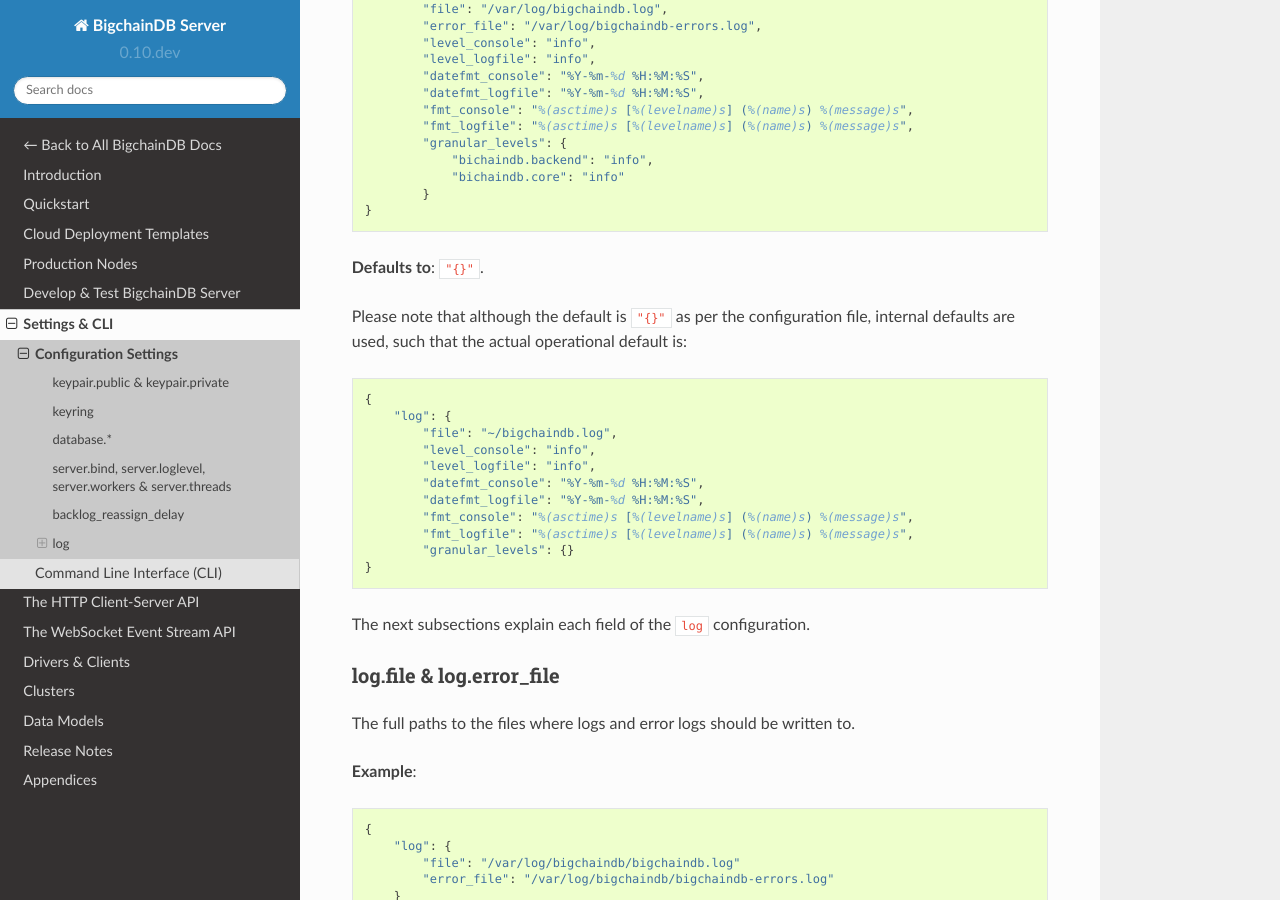
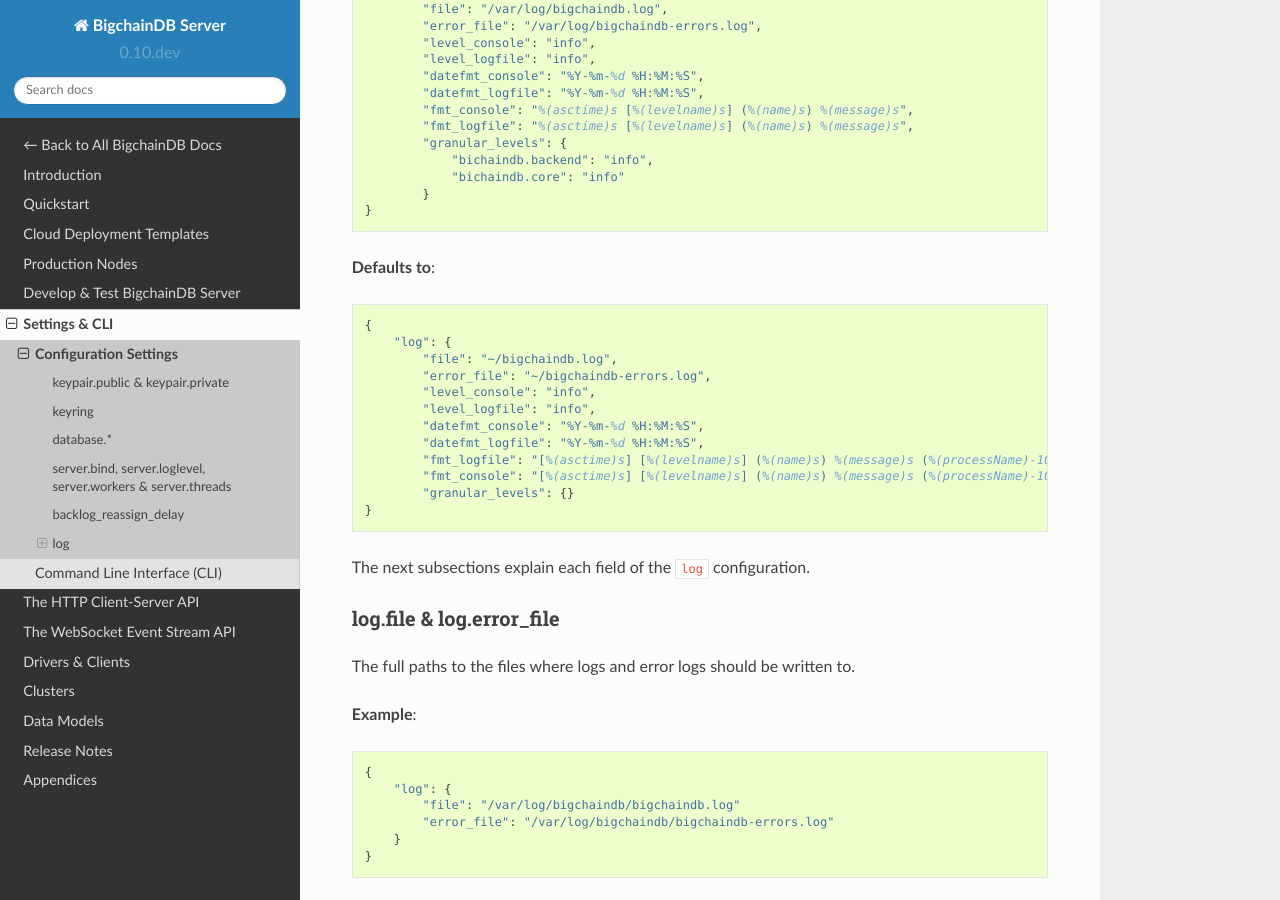
Before and after one commit to bigchaindb/bigchaindb, a Sphinx documentation site: the page built from docs/server/source/server-reference/configuration.md, in a window 1280 px wide and 900 px high, scrolled down 5505 px. Built offline with Sphinx 7.4.7 and the Read the Docs theme 2.0.0, drawn with Linux system fonts in a browser that asks for light colours; pages that are not in the unit, such as notebooks, are missing from menus.

Commit message:
Update docs

````diff
--- a/docs/server/source/server-reference/configuration.md
+++ b/docs/server/source/server-reference/configuration.md
@@ -220,21 +220,19 @@
 }
 ```
 
-**Defaults to**: `"{}"`.
-
-Please note that although the default is `"{}"` as per the configuration file,
-internal defaults are used, such that the actual operational default is:
+**Defaults to**:
 
 ```
 {
     "log": {
         "file": "~/bigchaindb.log",
+        "error_file": "~/bigchaindb-errors.log",
         "level_console": "info",
         "level_logfile": "info",
         "datefmt_console": "%Y-%m-%d %H:%M:%S",
         "datefmt_logfile": "%Y-%m-%d %H:%M:%S",
-        "fmt_console": "%(asctime)s [%(levelname)s] (%(name)s) %(message)s",
-        "fmt_logfile": "%(asctime)s [%(levelname)s] (%(name)s) %(message)s",
+        "fmt_logfile": "[%(asctime)s] [%(levelname)s] (%(name)s) %(message)s (%(processName)-10s - pid: %(process)d)",
+        "fmt_console": "[%(asctime)s] [%(levelname)s] (%(name)s) %(message)s (%(processName)-10s - pid: %(process)d)",
         "granular_levels": {}
 }
 ```
````
